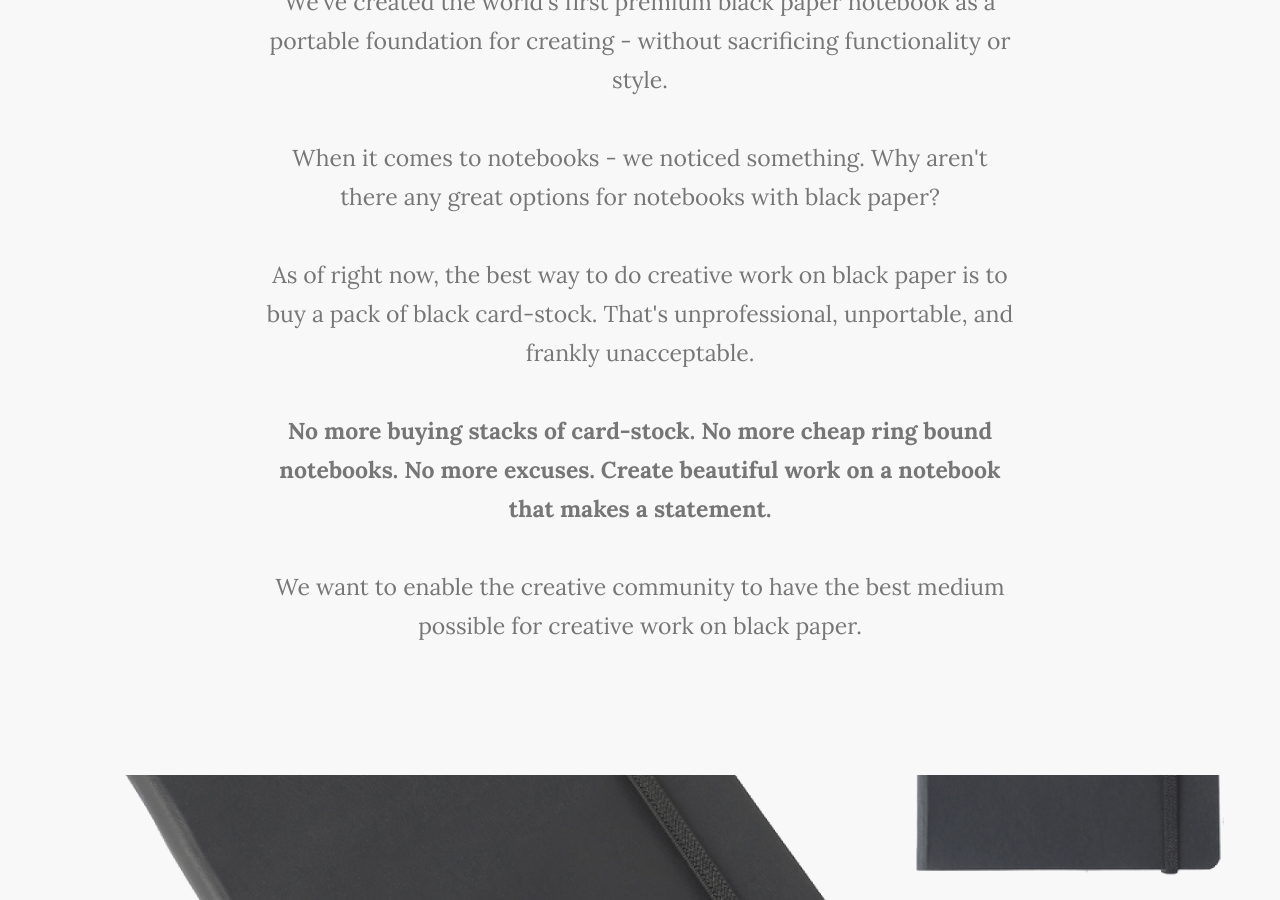
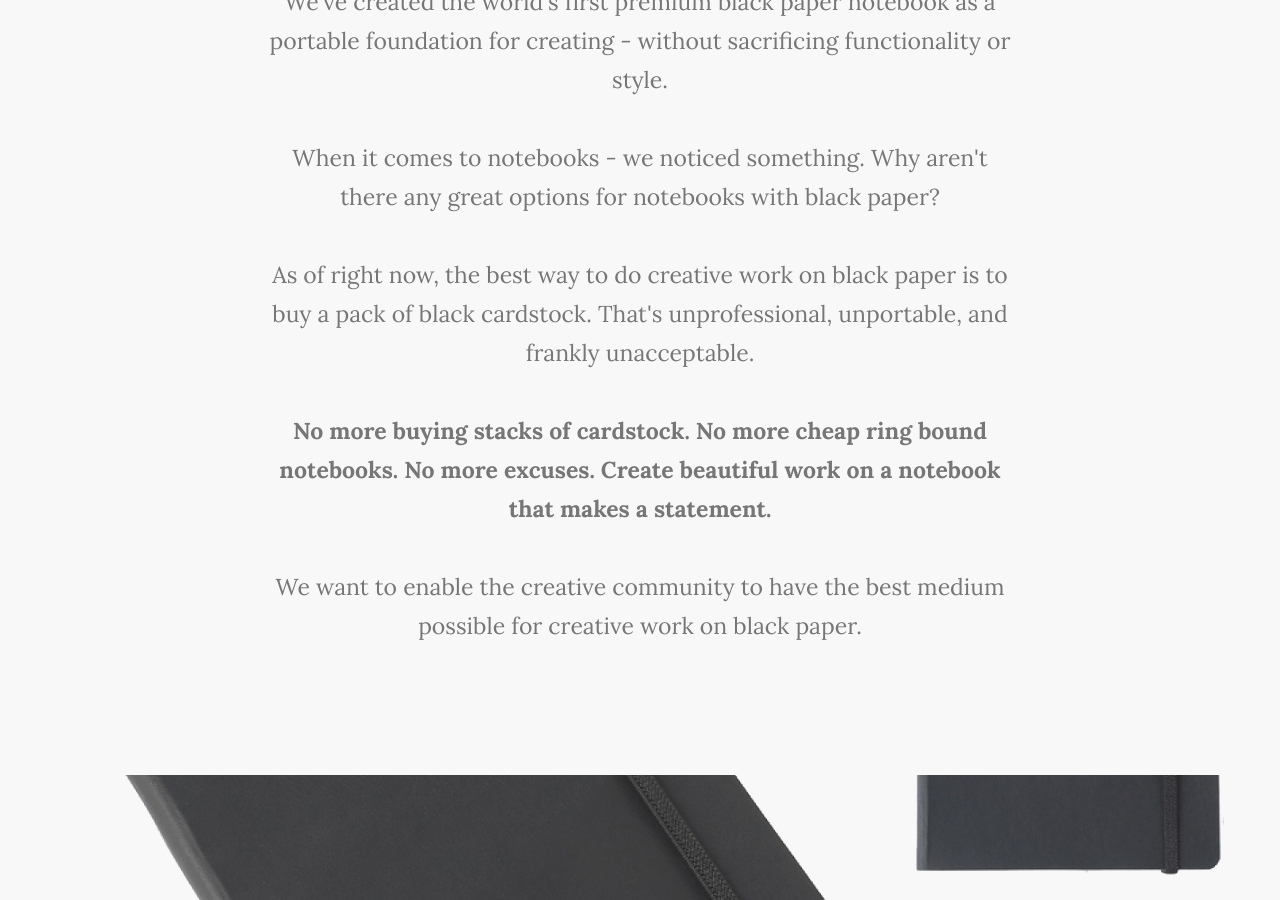
Before and after one commit to jdnoc/blacklet, a Jekyll site: the page built from index.markdown, in a window 1280 px wide and 900 px high, scrolled down 1350 px. Built offline with Jekyll 4.4.1, drawn with Linux system fonts in a browser that asks for light colours; some web fonts are replaced.

Commit message:
edit text

```diff
--- a/index.markdown
+++ b/index.markdown
@@ -25,7 +25,7 @@ layout: index
 		                    <div class="row">
 		                        <div class="col-sm-8 col-sm-offset-2 text-center">
 		                            <h3> Create Without Compromise</h3>
-		                            <p class="lead"> We've created the world's first premium black paper notebook as a portable foundation for creating - without sacrificing functionality or style.<br><br>When it comes to notebooks - we noticed something. Why aren't there any great options for notebooks with black paper?<br><br>As of right now, the best way to do creative work on black paper is to buy a pack of black card-stock. That's unprofessional, unportable, and frankly unacceptable.<br><br><strong>No more buying stacks of card-stock. No more cheap ring bound notebooks. No more excuses. Create beautiful work on a notebook that makes a statement.</strong><br><br>We want to enable the creative community to have the best medium possible for creative work on black paper. </p>
+		                            <p class="lead"> We've created the world's first premium black paper notebook as a portable foundation for creating - without sacrificing functionality or style.<br><br>When it comes to notebooks - we noticed something. Why aren't there any great options for notebooks with black paper?<br><br>As of right now, the best way to do creative work on black paper is to buy a pack of black cardstock. That's unprofessional, unportable, and frankly unacceptable.<br><br><strong>No more buying stacks of cardstock. No more cheap ring bound notebooks. No more excuses. Create beautiful work on a notebook that makes a statement.</strong><br><br>We want to enable the creative community to have the best medium possible for creative work on black paper. </p>
 		                        </div>
 		                    </div>
 		                </div>
```
Also changed, not shown: 1 other file.
